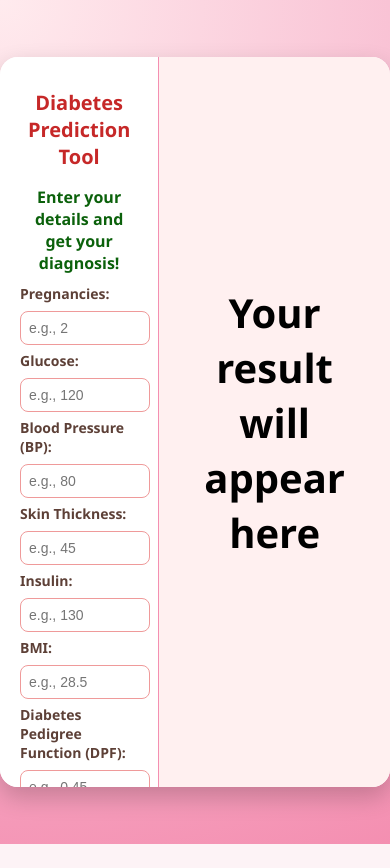
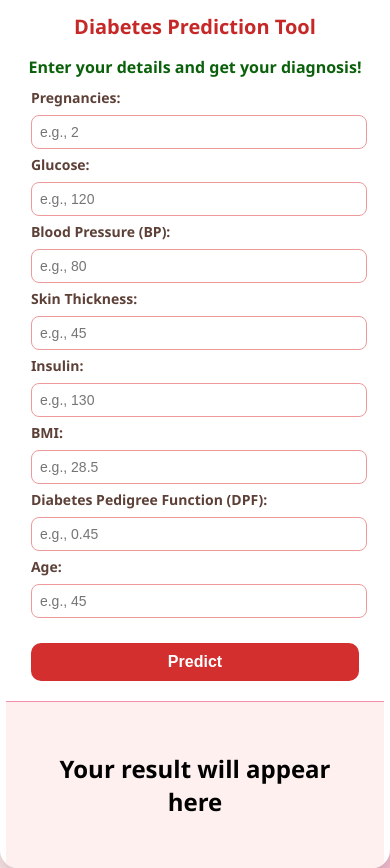
Before and after one commit to NishantMishra31/Diabetector, a Flask app: page / in a window 390 px wide. Before the commit the page ends 844 px from the top, so only its background shows below. Run offline with Flask 3, Linux system fonts and the light colour scheme; parts of the project's set-up code (start-up, migrations or seed data) failed here and were passed over.

Commit message:
added mobile responsiveness

```diff
--- a/static/style.css
+++ b/static/style.css
@@ -10,6 +10,7 @@ body {
 
 .wrapper {
   display: flex;
+  flex-direction: row; /* default for desktop */
   max-width: 1200px;
   width: 100%;
   height: 730px;
@@ -20,8 +21,8 @@ body {
 }
 
 .container {
-  width: 55%; /* adjusted slightly */
-  padding: 15px 20px; /* reduced padding */
+  width: 55%;
+  padding: 15px 20px;
   background-color: #fff;
   border-right: 1px solid #f48fb1;
 }
@@ -143,3 +144,41 @@ button:hover {
     transform: scale(1);
   }
 }
+
+/* 🔁 Responsive Layout for Vertical Screens */
+@media (max-width: 768px) {
+  .wrapper {
+    flex-direction: column;
+    height: auto;
+  }
+
+  .container,
+  .output {
+    align-self: center;
+    width: 97%;
+    border-right: none;
+    border-top: 1px solid #f48fb1;
+    padding: 20px;
+    box-sizing: border-box;
+  }
+
+  input {
+    align-self: center;
+    width: 97%;
+    max-width: 500px;
+    margin: 0 auto;
+    display: block;
+  }
+
+  form {
+    align-self: center;
+    width: 97%;
+    max-width: 500px;
+    margin: 0 auto;
+  }
+
+  .output {
+    font-size: 24px;
+    text-align: center;
+  }
+}
--- a/templates/index.html
+++ b/templates/index.html
@@ -3,6 +3,7 @@
   <head>
     <meta charset="UTF-8" />
     <title>Diabetes Prediction</title>
+    <meta name="viewport" content="width=device-width, initial-scale=1.0" />
     <link
       rel="stylesheet"
       href="{{ url_for('static', filename='style.css') }}"
```
